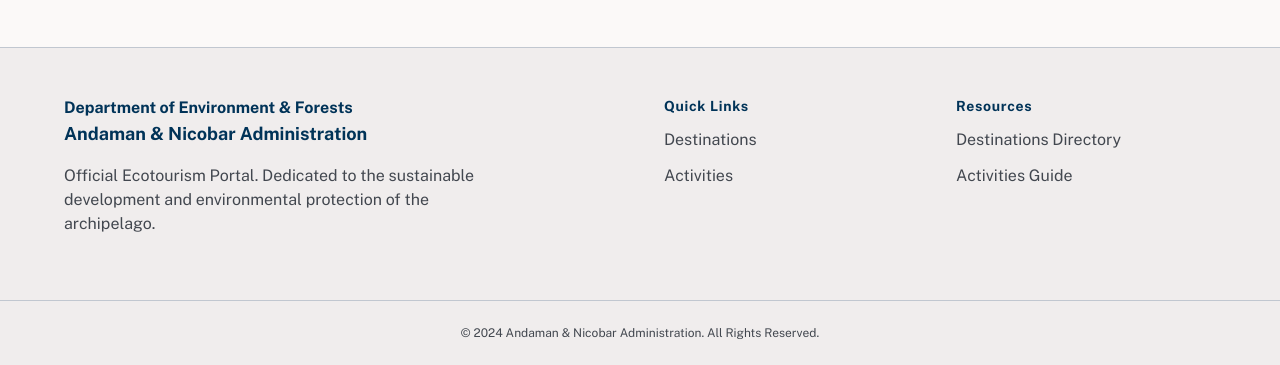
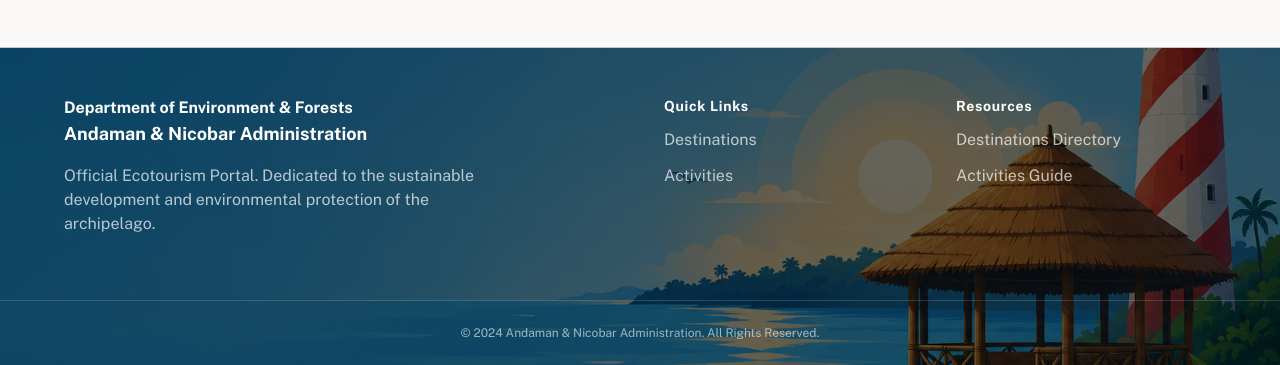
Before and after one commit to kshiva23978-arch/andaman-eco-tourism, a Next.js app: page / in a window 1280 px wide. Shown: the part 3081-3446 px from the top of the page. Built offline with nearby package versions, Linux system fonts and the light colour scheme.

Commit message:
footer bg set

```diff
--- a/src/components/layout/SiteFooter.tsx
+++ b/src/components/layout/SiteFooter.tsx
@@ -12,42 +12,45 @@ const RESOURCE_LINKS = [
 
 export function SiteFooter() {
   return (
-    <footer className="bg-surface-container border-t border-outline-variant">
-      <div className="grid grid-cols-1 lg:grid-cols-2 gap-12 w-full max-w-container-max mx-auto px-margin-mobile md:px-margin-desktop py-12 text-center md:text-left">
+    <footer className="relative overflow-hidden border-t border-outline-variant">
+      <div className="absolute inset-0 bg-[url('/images/bg/footer-bg.png')] bg-cover bg-center" />
+      <div className="absolute inset-0 bg-black/60" />
+
+      <div className="relative grid grid-cols-1 lg:grid-cols-2 gap-12 w-full max-w-container-max mx-auto px-margin-mobile md:px-margin-desktop py-12 text-center md:text-left">
         <div>
-          <div className="font-headline-md text-primary font-bold mb-4">
+          <div className="font-headline-md text-white font-bold mb-4">
             Department of Environment &amp; Forests
             <div className="text-lg">Andaman &amp; Nicobar Administration</div>
           </div>
-          <p className="font-body-md text-body-md text-on-surface-variant mb-4 max-w-md mx-auto md:mx-0">
+          <p className="font-body-md text-body-md text-white/70 mb-4 max-w-md mx-auto md:mx-0">
             Official Ecotourism Portal. Dedicated to the sustainable
             development and environmental protection of the archipelago.
           </p>
         </div>
         <div className="grid grid-cols-1 sm:grid-cols-2 gap-8">
           <div className="flex flex-col gap-3">
-            <h5 className="text-primary font-bold font-label-md text-label-md">
+            <h5 className="text-white font-bold font-label-md text-label-md">
               Quick Links
             </h5>
             {QUICK_LINKS.map((link) => (
               <Link
                 key={link.href}
                 href={link.href}
-                className="text-on-surface-variant hover:text-primary font-body-md text-body-md transition-all"
+                className="text-white/70 hover:text-white font-body-md text-body-md transition-all"
               >
                 {link.label}
               </Link>
             ))}
           </div>
           <div className="flex flex-col gap-3">
-            <h5 className="text-primary font-bold font-label-md text-label-md">
+            <h5 className="text-white font-bold font-label-md text-label-md">
               Resources
             </h5>
             {RESOURCE_LINKS.map((link) => (
               <Link
                 key={link.href}
                 href={link.href}
-                className="text-on-surface-variant hover:text-primary font-body-md text-body-md transition-all"
+                className="text-white/70 hover:text-white font-body-md text-body-md transition-all"
               >
                 {link.label}
               </Link>
@@ -55,7 +58,7 @@ export function SiteFooter() {
           </div>
         </div>
       </div>
-      <div className="border-t border-outline-variant py-6 text-center text-caption text-on-surface-variant">
+      <div className="relative border-t border-white/15 py-6 text-center text-caption text-white/60">
         © 2024 Andaman &amp; Nicobar Administration. All Rights Reserved.
       </div>
     </footer>
```
Also changed, not shown: public/images/bg/footer-bg.png (added).
